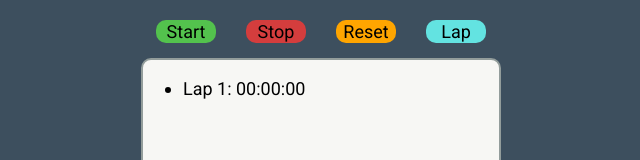
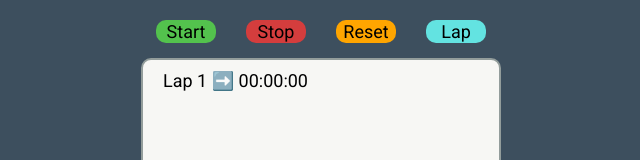
Before and after one commit to Shopify/eng-intern-assessment-react, a React app: page / in a window 1280 px wide. Both pictures are taken after a click on the button "Lap". Shown: the part 314-474 px from the top of the page, without its empty margins (319-959 px from the left). Built offline with nearby package versions, Linux system fonts and the light colour scheme.

Commit message:
Change lap container to div to remove bullet points on each lap.

```diff
--- a/src/StopWatchButton.tsx
+++ b/src/StopWatchButton.tsx
@@ -55,11 +55,11 @@ export default function StopWatchButton(props:Props) {
           <button title="reset" className="reset" onClick={handleResetButton}>Reset</button>
           <button title="lap" className="lapButton" onClick={handleLapButton}>Lap</button>
           <section className="lap-container">
-            <ul>
+            <div>
               {laps.map((lap) => (
-              <li className="lap" key={lap.id}>{`Lap ${lap.id}: ${lap.time}`}</li>
+              <div className="lap" key={lap.id}>{`Lap ${lap.id} ➡️ ${lap.time}`}</div>
               ))}
-            </ul>
+            </div>
           </section>
         </div>
     )
--- a/styles/StopWatchButton.css
+++ b/styles/StopWatchButton.css
@@ -19,16 +19,20 @@
   border-radius: 10px;
   font-size: large;
   background-color: rgb(247, 247, 244);
-  color: black
+  color: black;
+  overflow: overlay;
 }
 
 ::-webkit-scrollbar-track {
   background-color: transparent;
+  margin-block: .5em;
+  border-radius: 10px;
 }
 
 .lap {
   margin-top: 10px;
   margin-bottom: 10px;
+  padding-left: 20px;
 }
 
 .start {
```
